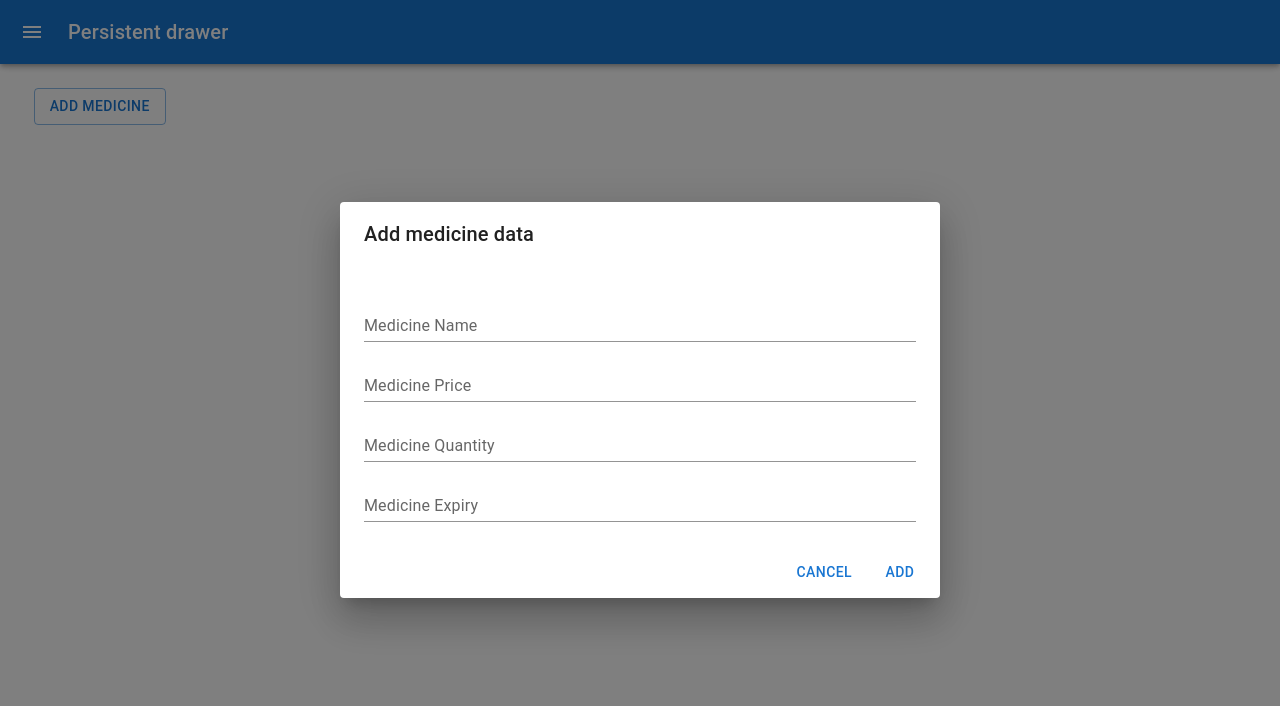
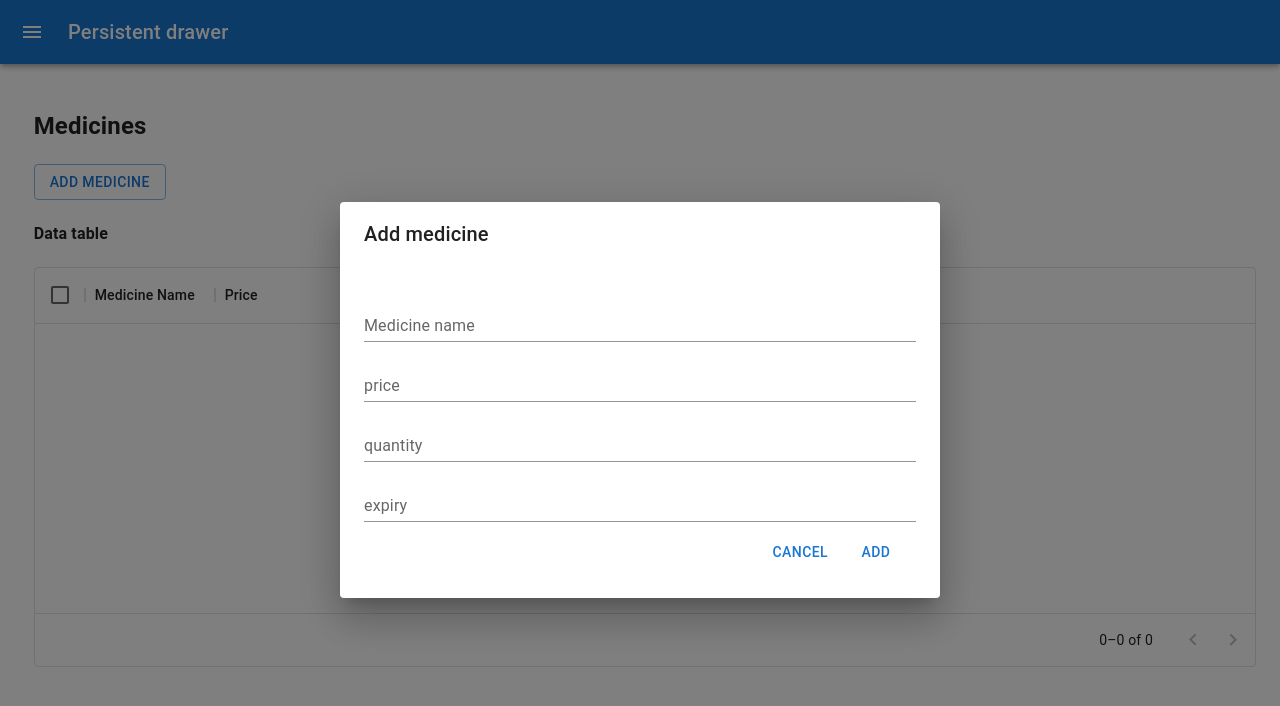
Before and after one commit to FRONTEND-DEV-KAUSHAL/Admin-Panel, a React (Create React App) app: page /Medicine in a window 1280 px wide. Both pictures are taken after a click on the button "ADD MEDICINE". Shown: the top 706 px of the page. Built offline with nearby package versions, Linux system fonts and the light colour scheme.

Commit message:
delete data

```diff
--- a/src/container/medicine/Medicine.js
+++ b/src/container/medicine/Medicine.js
@@ -1,4 +1,4 @@
-import React , { useState } from 'react';
+import React, { useEffect, useState } from 'react';
 import Button from '@mui/material/Button';
 import TextField from '@mui/material/TextField';
 import Dialog from '@mui/material/Dialog';
@@ -6,12 +6,16 @@ import DialogActions from '@mui/material/DialogActions';
 import DialogContent from '@mui/material/DialogContent';
 import DialogContentText from '@mui/material/DialogContentText';
 import DialogTitle from '@mui/material/DialogTitle';
+import IconButton from '@mui/material/IconButton';
+import DeleteIcon from '@mui/icons-material/Delete';
 import * as yup from 'yup';
-import { Form, useFormik, Formik } from 'formik';
+import { Form, Formik, useFormik } from 'formik';
 import { DataGrid } from '@mui/x-data-grid';
 
-export default function Medicine() {
+
+function Medicines(props) {
     const [open, setOpen] = useState(false);
+    const [data, setData] = useState([]);
 
     const handleClickOpen = () => {
         setOpen(true);
@@ -19,109 +23,171 @@ export default function Medicine() {
 
     const handleClose = () => {
         setOpen(false);
+        formikObj.resetForm()
+
     };
 
-  const insertdata = (values) =>{
-    let localdata = JSON.parse(localStorage.getItem("Medicine"));
+    const handleInsert = (values) => {
+        console.log(values);
+        let localData = JSON.parse(localStorage.getItem("medicine"))
 
-    if (localdata === null) {
-      localStorage.setItem("Medicine", JSON.stringify([values]));
-    } else {
-      localdata.push(values);
-      localStorage.setItem("Medicine",JSON.stringify(localdata))
+        let id = Math.floor(Math.random() * 1000);
+        console.log(id);
+
+        let data = {
+            id: id,
+            ...values
         }
 
-    handleClose();
+        if (localData === null) {
+            localStorage.setItem("medicine", JSON.stringify([data]))
+        } else {
+            localData.push(data)
+            localStorage.setItem("medicine", JSON.stringify(localData))
+        }
+        handleClose()
+        loadData()
     }
 
     let schema = yup.object().shape({
-    Mname: yup.string().required("Enter Medicine Name"),
-    Mprice: yup.number().required("Enter Medicine price"),
-    Mquantity: yup.number().required("Enter Medicine quantity"),
-    Mexpiry: yup.number().required("Enter Medicine expiry"),
+        name: yup.string().required("please enter Medicine Name"),
+        price: yup.number().required("please enter Medicine price").positive().integer(),
+        quantity: yup.string().required("please enter Medicine quantity"),
+        expiry: yup.string().required("please enter Medicine expiry"),
     });
-  const formik = useFormik({
+
+    const formikObj = useFormik({
         initialValues: {
-      Mname: '',
-      Mprice: '',
-      Mquantity: '',
-      Mexpiry: '',
+            name: '',
+            price: '',
+            quantity: '',
+            expiry: ''
         },
-    validationschema: schema,
+        validationSchema: schema,
         onSubmit: values => {
-      insertdata(values);
+            handleInsert(values);
+            //  alert(JSON.stringify(values, null, 2));
+        },
+        enableReinitialize: true,
+    });
+
+    const { handleChange, errors, handleSubmit, handleBlur, touched } = formikObj;
+
+
+    const handleDelete =(params)=>{
+        // console.log(params.id);
+        let localData =JSON.parse(localStorage.getItem("medicine"));
+        let fData = localData.filter((l)=> l.id !== params.id)
+        localStorage.setItem("medicine", JSON.stringify(fData))
+        loadData()
     }
-  });
-  let { handleChange, handleBlur, tocuhed, errors, handleSubmit } = formik
+
+
+    const columns = [
+        { field: 'name', headerName: 'Medicine Name', width: 130 },
+        { field: 'price', headerName: 'Price', width: 130 },
+        { field: 'quantity', headerName: 'Quantity', width: 130 },
+        { field: 'expiry', headerName: 'Expiry', width: 130 },
+        {
+            field: 'action',
+            headerName: 'Action',
+            width: 130,
+            renderCell: (params) => (
+                <IconButton aria-label="delete" onClick={()=>handleDelete(params)}>
+                    <DeleteIcon />
+                </IconButton>
+            )
+        }
+    ];
+
+    const loadData = () => {
+
+        let localData = JSON.parse(localStorage.getItem("medicine"));
+
+        if (localData !== null) {
+            setData(localData);
+        }
+    }
+
+    useEffect(() => {
+        loadData()
+    }, [])
+
     return (
         <div>
+            <h2>Medicines</h2>
             <Button variant="outlined" onClick={handleClickOpen}>
                 Add Medicine
             </Button>
-      <Dialog open={open} onClose={handleClose}>
-        <DialogTitle>Add medicine data</DialogTitle>
-        <Formik values={formik}>
+            <Dialog open={open} onClose={handleClose} fullWidth>
+                <DialogTitle>Add medicine</DialogTitle>
+                <Formik values={formikObj}>
                     <Form onSubmit={handleSubmit}>
                         <DialogContent>
                             <TextField
                                 margin="dense"
-                id="name"
-                label="Medicine Name"
+                                name="name"
+                                label="Medicine name"
                                 type="text"
                                 fullWidth
                                 variant="standard"
-                name='Mname'
                                 onChange={handleChange}
                                 onBlur={handleBlur}
                             />
-              {errors.Mname && tocuhed.Mname ? <p>{errors.Mname}</p> : ''}
+                            {errors.name && touched.name ? <p>{errors.name}</p> : ''}
                             <TextField
                                 margin="dense"
-                id="name"
-                label="Medicine Price"
+                                name="price"
+                                label="price"
                                 type="text"
                                 fullWidth
                                 variant="standard"
-                name='Mprice'
                                 onChange={handleChange}
                                 onBlur={handleBlur}
                             />
-              {errors.Mprice && tocuhed.Mprice ? <p>{errors.Mprice}</p> : ''}
-
+                            {errors.price && touched.price ? <p>{errors.price}</p> : ''}
                             <TextField
                                 margin="dense"
-                id="name"
-                label="Medicine Quantity"
+                                name="quantity"
+                                label="quantity"
                                 type="text"
                                 fullWidth
                                 variant="standard"
-                name='Mquantity'
                                 onChange={handleChange}
                                 onBlur={handleBlur}
                             />
-              {errors.Mquantity && tocuhed.Mquantity ? <p>{errors.Mquantity}</p> : ''}
-
+                            {errors.quantity && touched.quantity ? <p>{errors.quantity}</p> : ''}
                             <TextField
                                 margin="dense"
-                id="name"
-                label="Medicine Expiry"
+                                name="expiry"
+                                label="expiry"
                                 type="text"
                                 fullWidth
                                 variant="standard"
-                name='Mexpiry'
                                 onChange={handleChange}
                                 onBlur={handleBlur}
                             />
-              {errors.Mexpiry && tocuhed.Mexpiry ? <p>{errors.Mexpiry}</p> : ''}
-
-            </DialogContent>
+                            {errors.expiry && touched.expiry ? <p>{errors.expiry}</p> : ''}
                             <DialogActions>
                                 <Button onClick={handleClose}>Cancel</Button>
                                 <Button type="submit">Add</Button>
                             </DialogActions>
+                        </DialogContent>
                     </Form>
                 </Formik>
             </Dialog>
+            <h4>Data table</h4>
+            <div style={{ height: 400, width: '100%' }}>
+                <DataGrid
+                    rows={data}
+                    columns={columns}
+                    pageSize={5}
+                    rowsPerPageOptions={[5]}
+                    checkboxSelection
+                />
+            </div>
         </div>
     );
 }
+
+export default Medicines;
```
Lines whose indentation alone changed are shown as unchanged.
